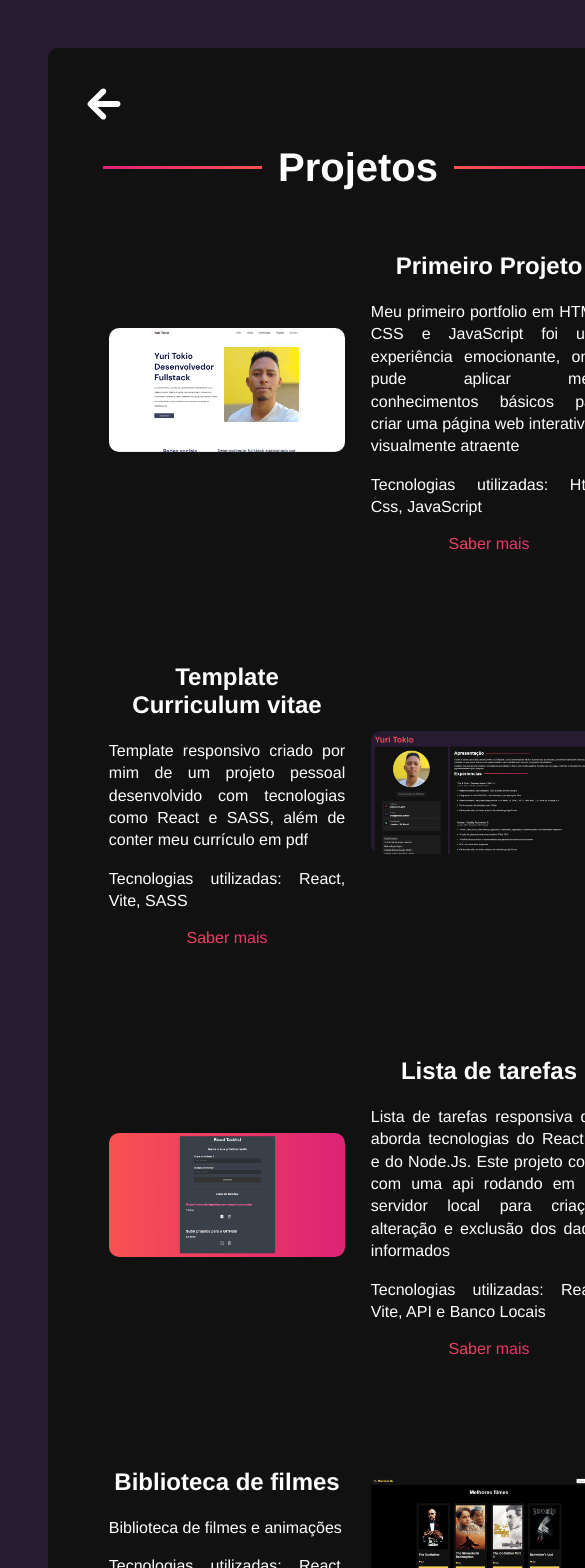
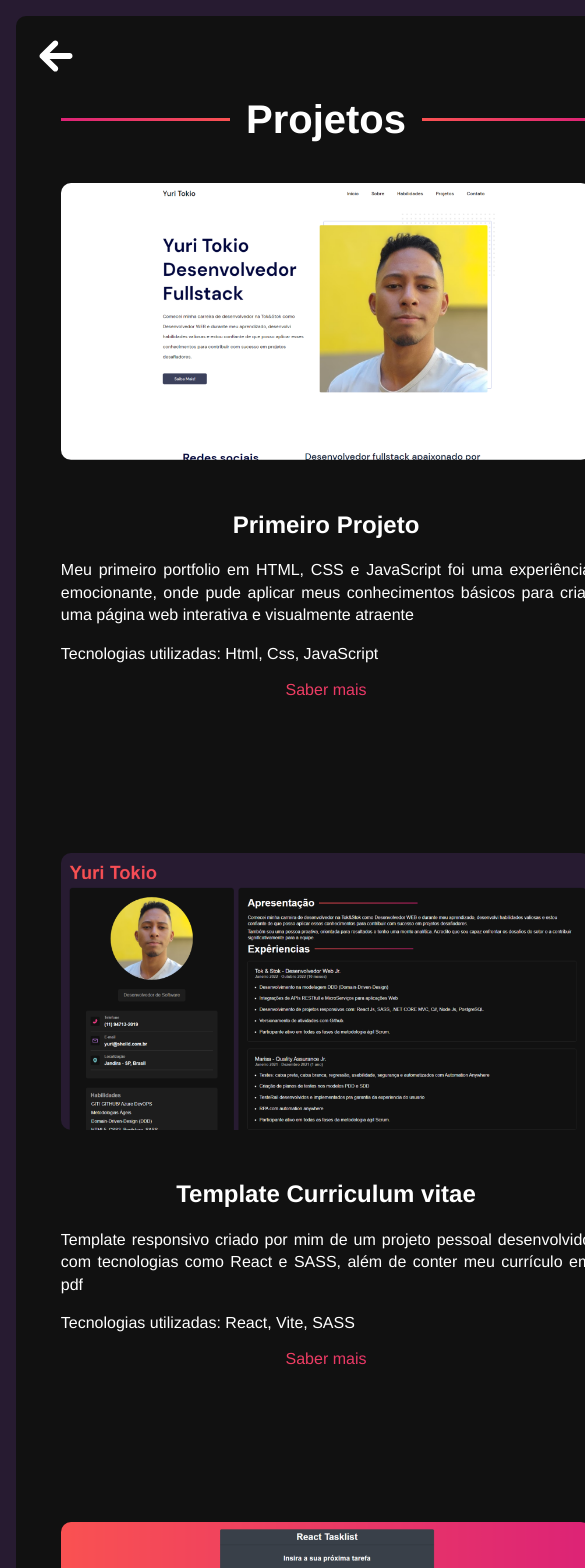
Before and after one commit to Yuri-Tokio/portfolio_react_vite_deploy, a React (Vite) app: page /projects in a window 390 px wide. Shown: the top 1568 px of the page, 585 px wide, since content can reach past the window. Built offline with nearby package versions, Linux system fonts and the light colour scheme.

Commit message:
Grid responsive p2

```diff
--- a/src/styles/components/pages/projectspage.sass
+++ b/src/styles/components/pages/projectspage.sass
@@ -8,6 +8,10 @@
     padding: 2rem
     max-width: 100%
     min-width: 620px
+
+    @media screen and (max-width: 768px)
+        margin: 1rem
+        padding: 1rem
 
     .title
         color: variables.$text-color
@@ -35,6 +39,10 @@
             padding: 1rem
             border-radius: variables.$card-border-radius
             width: 100%
+
+            @media (max-width: 768px)
+                flex-direction: column
+                margin-bottom: 4rem
 
         .projects-info
             flex: 1
@@ -67,3 +75,7 @@
 
         .card-reverse
             flex-direction: row-reverse
+
+            @media (max-width: 768px)
+                flex-direction: column
+                margin-bottom: 4rem
```
